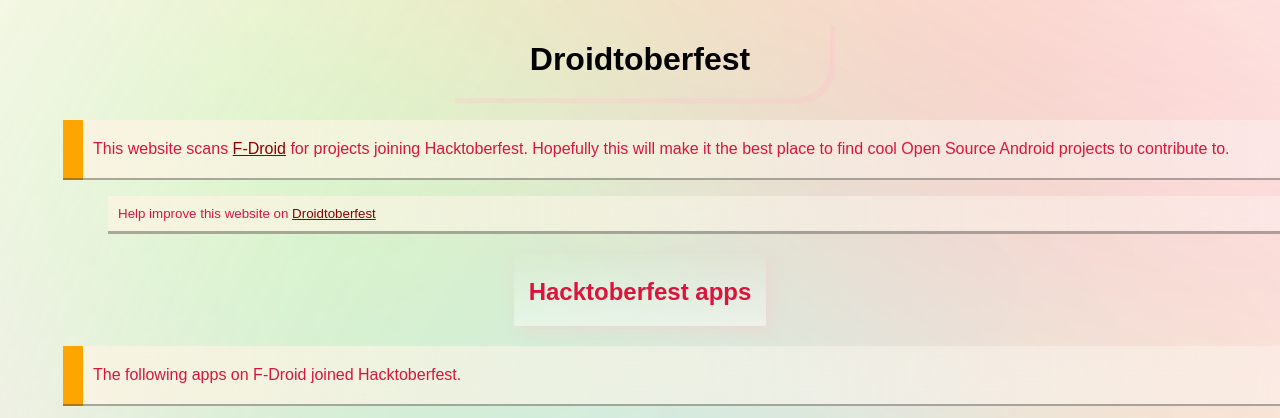
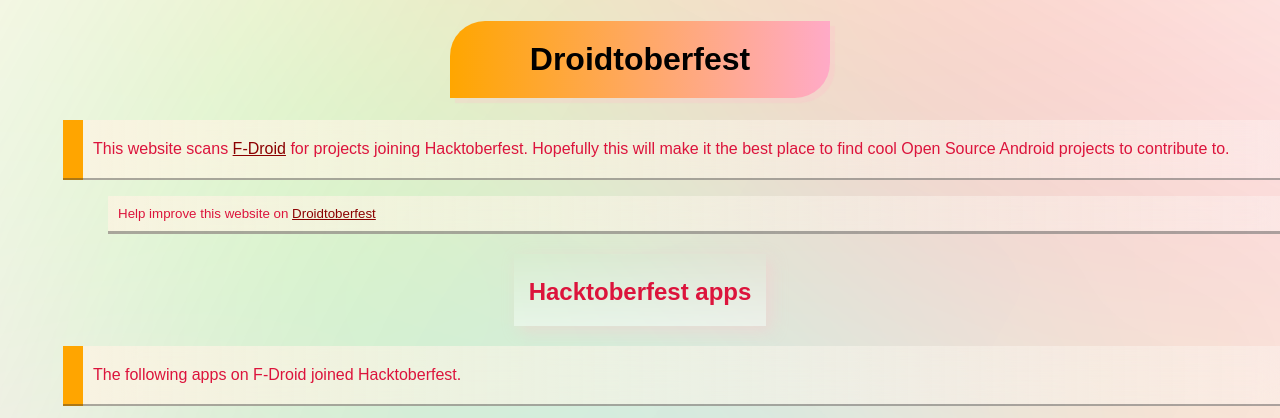
Before and after one commit to TheLastProject/Droidtoberfest, a Python web app: template templates/index.html.j2 in a window 1280 px wide. Shown: the top 418 px of the page. Run offline with Jinja, Linux system fonts and the light colour scheme; the template is opened without the code that fills it, so the values that code supplies are empty.

Commit message:
Removed scrolling :D

```diff
--- a/static/style.css
+++ b/static/style.css
@@ -30,7 +30,7 @@
     font-weight: bold;
     text-align: center;
     font-size: 50;
-    background: var(title-gradient);
+    background: var(--title-gradient);
     color: var(---title-text-color);
     margin-left: 35%;
     margin-right: 35%;
@@ -95,11 +95,13 @@
     padding: 10px;
     border: var(--div-border) 2px solid;
     border-radius: 0 50px 0 50px;
-    max-height: 1000px;
+    /*max-height: 1000px;
     overflow-y: scroll;
     row-gap: 20px;
+    scrollbar-width: thin;
+    scrollbar-color: var(--div-scroll-thumb);*/
 }
-div::-webkit-scrollbar{
+/*div::-webkit-scrollbar{
     width: 1em;
 }
 div::-webkit-scrollbar-track{
@@ -111,7 +113,7 @@
 div::-webkit-scrollbar-thumb{
     background-color: var(--div-scroll-thumb);
     border-radius: 1em;
-}
+}*/
 a{
     color: var(--link-color);
 }
```
